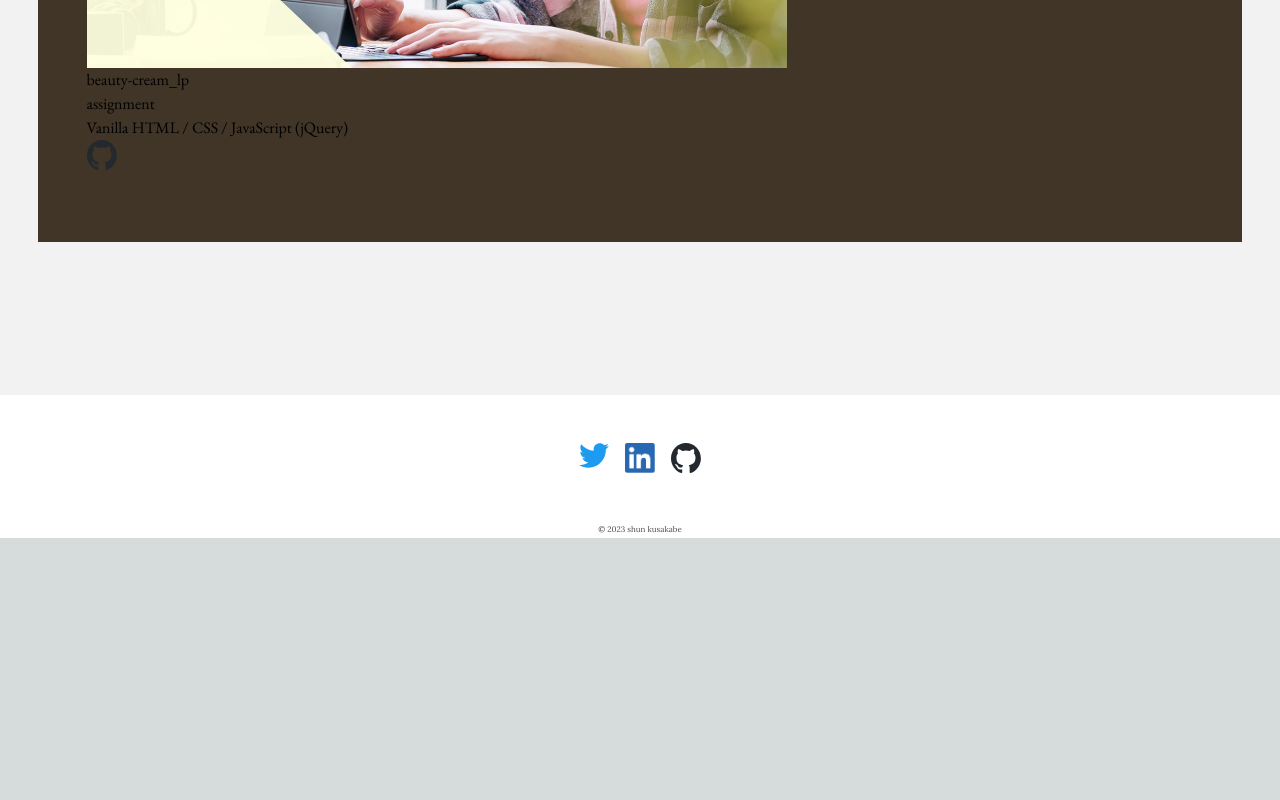
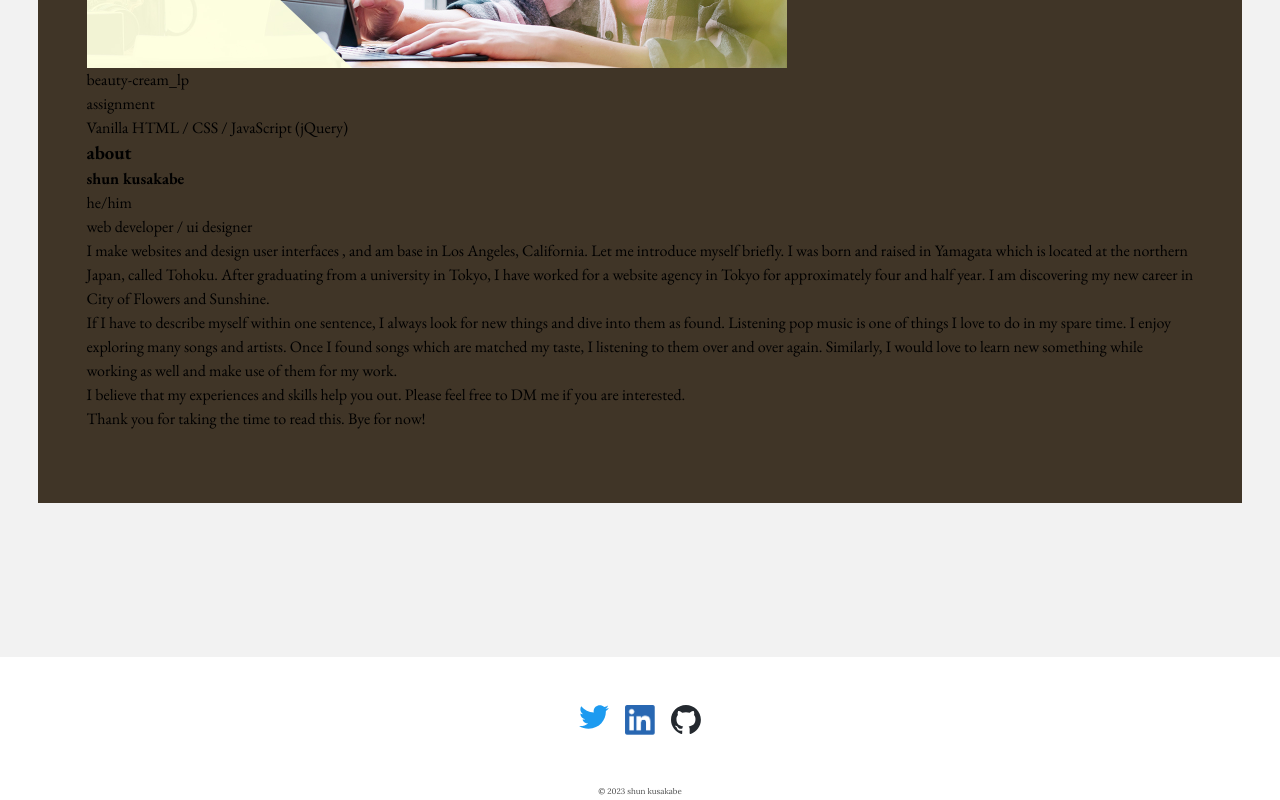
Before and after one commit to shunssv/kusakabe-site, a Next.js app: page / in a window 1280 px wide. Shown: the part 1494-2294 px from the top of the page. Before the commit the page ends 2032 px from the top, so only its background shows below. Built offline with nearby package versions, Linux system fonts and the light colour scheme; a web font is replaced by a local one.

Commit message:
:sparkles: code contents - SHU-85

```diff
--- a/src/pages/index.jsx
+++ b/src/pages/index.jsx
@@ -55,7 +55,6 @@ export default function Home() {
               </dl>
             </Link>
           </section>
-
           <section>
             <Link href="/works/enk-english">
               <h4>
@@ -71,11 +70,25 @@ export default function Home() {
                 <dt>beauty-cream_lp</dt>
                 <dd>assignment</dd>
                 <dd>Vanilla HTML / CSS / JavaScript (jQuery)</dd>
-                <Github url="https://github.com/shunssv/beauty-cream_lp" />
               </dl>
             </Link>
           </section>
         </article>
+
+        <section>
+          <h3>about</h3>
+          <section>
+            <h4>shun kusakabe</h4>
+            <span>he/him</span>
+            <p>web developer / ui designer</p>
+          </section>
+          <div>
+            <p>I make websites and design user interfaces , and am base in Los Angeles, California. Let me introduce myself briefly. I was born and raised in Yamagata which is located at the northern Japan, called Tohoku. After graduating from a university in Tokyo, I have worked for a website agency in Tokyo for approximately four and half year. I am discovering my new career in City of Flowers and Sunshine.</p>
+            <p>If I have to describe myself within one sentence, I always look for new things and dive into them as found. Listening pop music is one of things I love to do in my spare time. I enjoy exploring many songs and artists. Once I found songs which are matched my taste, I listening to them over and over again. Similarly, I would love to learn new something while working as well and make use of them for my work.</p>
+            <p>I believe that my experiences and skills help you out. Please feel free to DM me if you are interested.</p>
+            <p>Thank you for taking the time to read this. Bye for now!</p>
+          </div>
+        </section>
       </div>
     </>
   );
```
